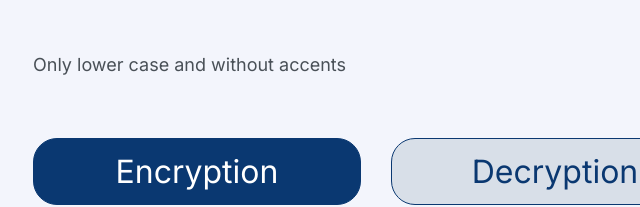
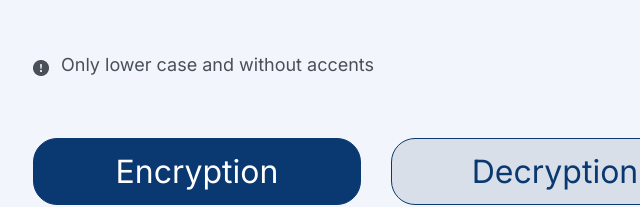
Before and after one commit to erbonilla/encryption-decryption-challenge, a plain HTML site: page index.html in a window 1280 px wide. Shown: the part 659-866 px from the top of the page, 55-695 px from the left. Drawn offline with Linux system fonts and the light colour scheme.

Commit message:
Flexbox updates

```diff
--- a/index.html
+++ b/index.html
@@ -18,7 +18,9 @@
         <main>
             <section>
                 <textarea class="text-area" cols="30" rows="10" placeholder="insert Text Here">Insert Text Here</textarea>
-                <div>
+
+                <div class="icon-information">
+                    <span class="icon"><img src="/assets/icon.png"></span>
                     <h6 class="information">Only lower case and without accents</h6>
                 </div>
             <div class="buttons">
--- a/style.css
+++ b/style.css
@@ -49,6 +49,16 @@ main {
     outline: none;
 }
 
+.icon-information{
+    display: flex;
+    align-items: center;
+}
+
+.icon{
+    margin-right: 12px;
+}
+
+
 .buttons{
     display: flex;
     margin-top: 18px;
```
Also changed, not shown: README.md, assets/icon.png (renamed from assets/exclamation-circle.png).
